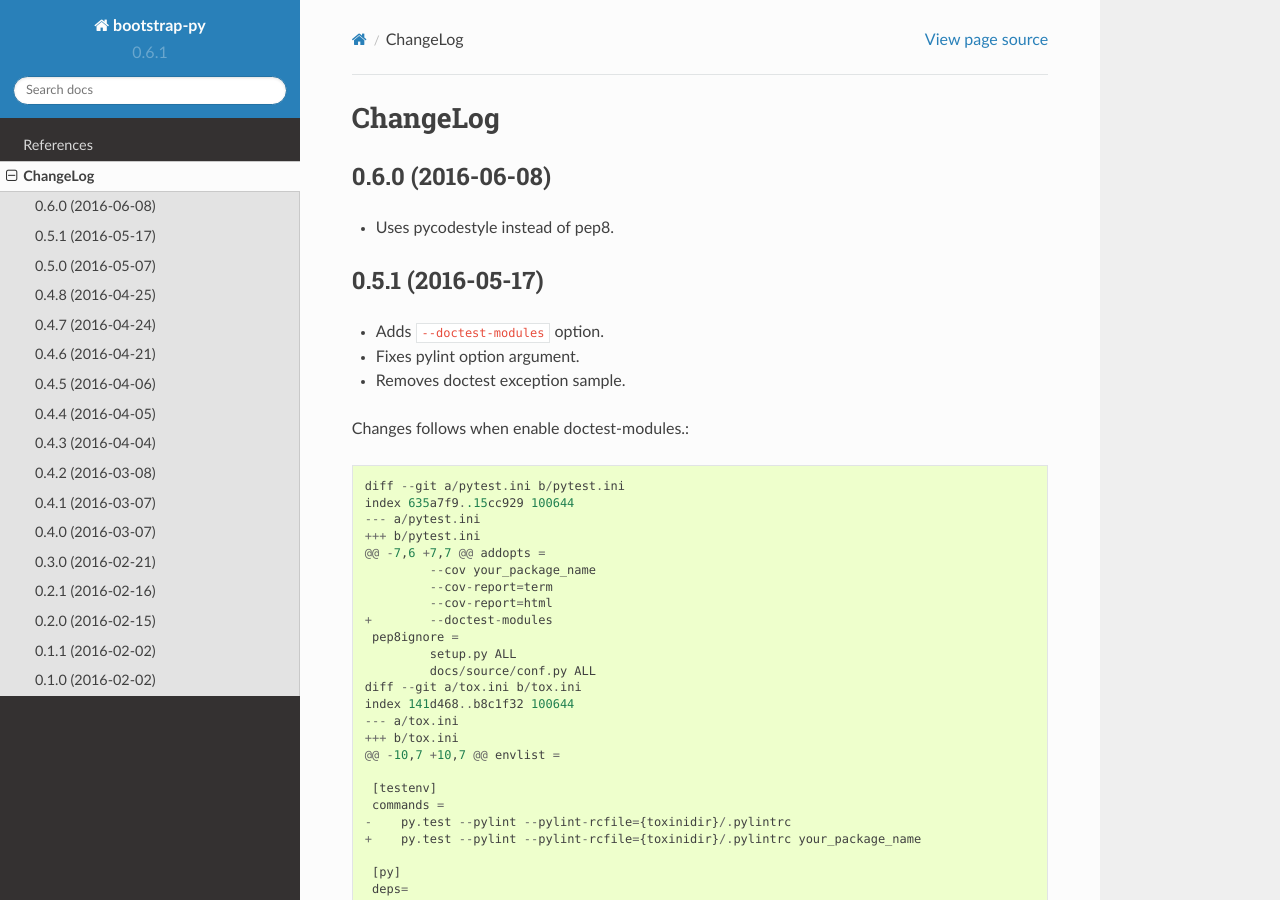
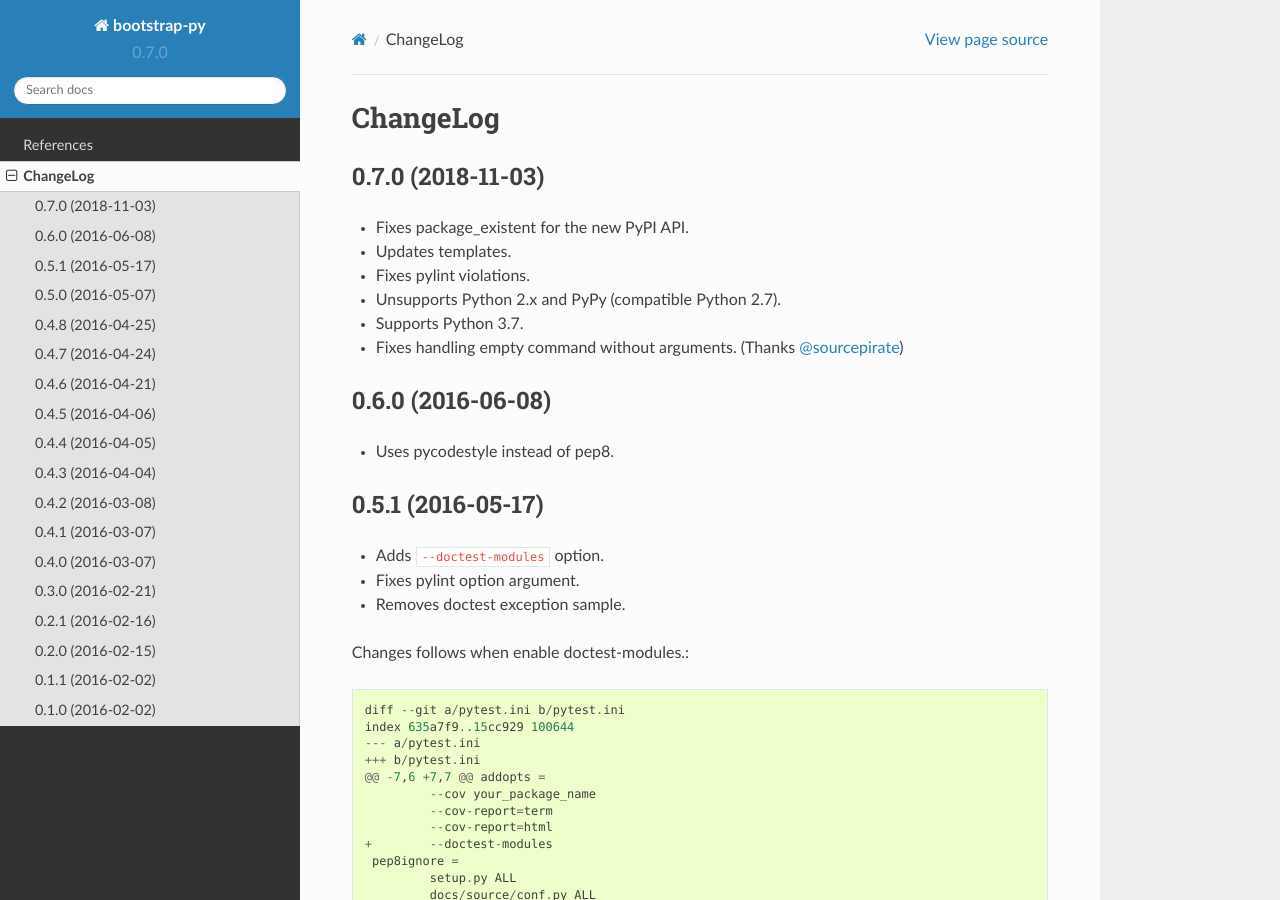
Before and after one commit to mkouhei/bootstrap-py, a Sphinx documentation site: the page built from docs/source/CHANGELOG.rst, in a window 1280 px wide and 900 px high. Built offline with Sphinx 7.4.7 and the Read the Docs theme 2.0.0, drawn with Linux system fonts in a browser that asks for light colours.

Commit message:
Bumps version.
Signed-off-by: Kouhei Maeda <mkouhei@palmtb.net>

```diff
--- a/bootstrap_py/__init__.py
+++ b/bootstrap_py/__init__.py
@@ -1,3 +1,3 @@
 """Bootstrap Python package."""
 __prog__ = 'bootstrap-py'
-__version__ = '0.6.1'
+__version__ = '0.7.0'
--- a/docs/source/CHANGELOG.rst
+++ b/docs/source/CHANGELOG.rst
@@ -1,5 +1,15 @@
 ChangeLog
 =========
+
+0.7.0 (2018-11-03)
+------------------
+
+* Fixes package_existent for the new PyPI API.
+* Updates templates.
+* Fixes pylint violations.
+* Unsupports Python 2.x and PyPy (compatible Python 2.7).
+* Supports Python 3.7.
+* Fixes handling empty command without arguments. (Thanks `@sourcepirate <https://github.com/sourcepirate>`_)
 
 0.6.0 (2016-06-08)
 ------------------
```
